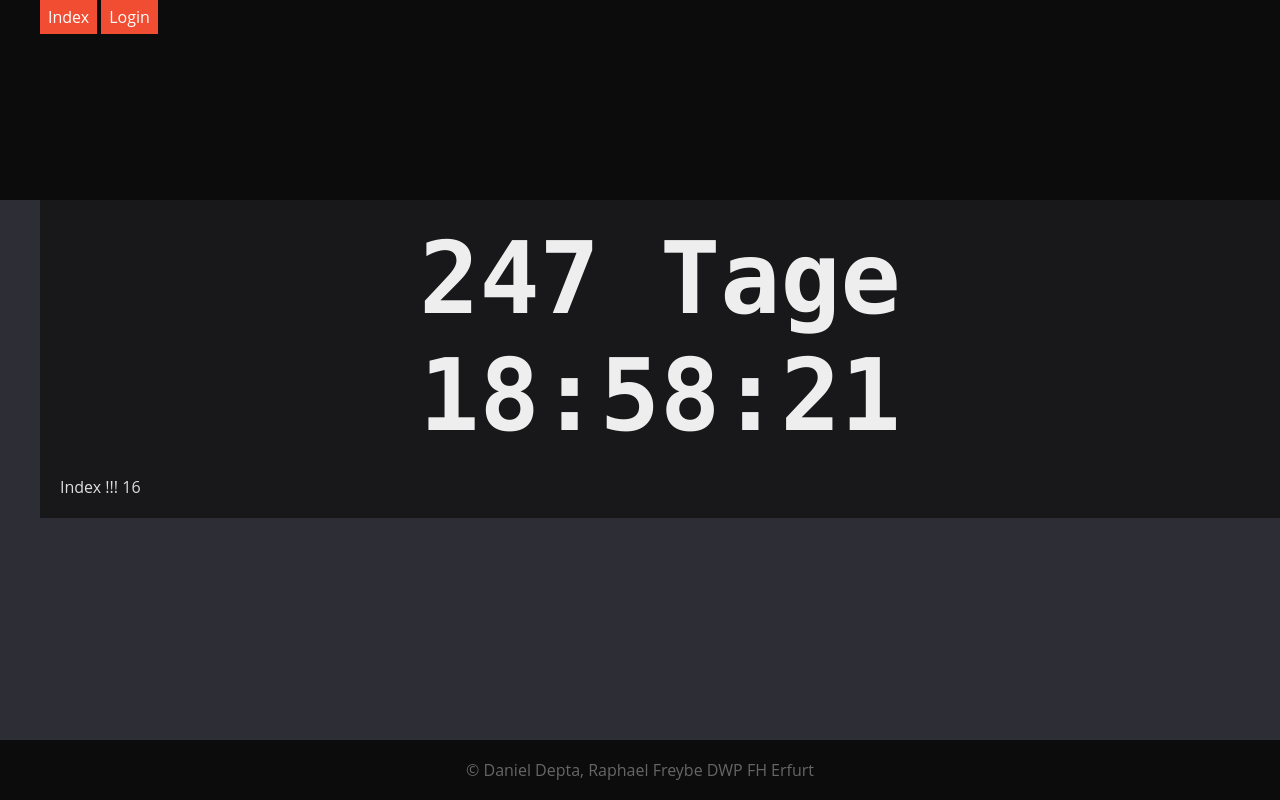
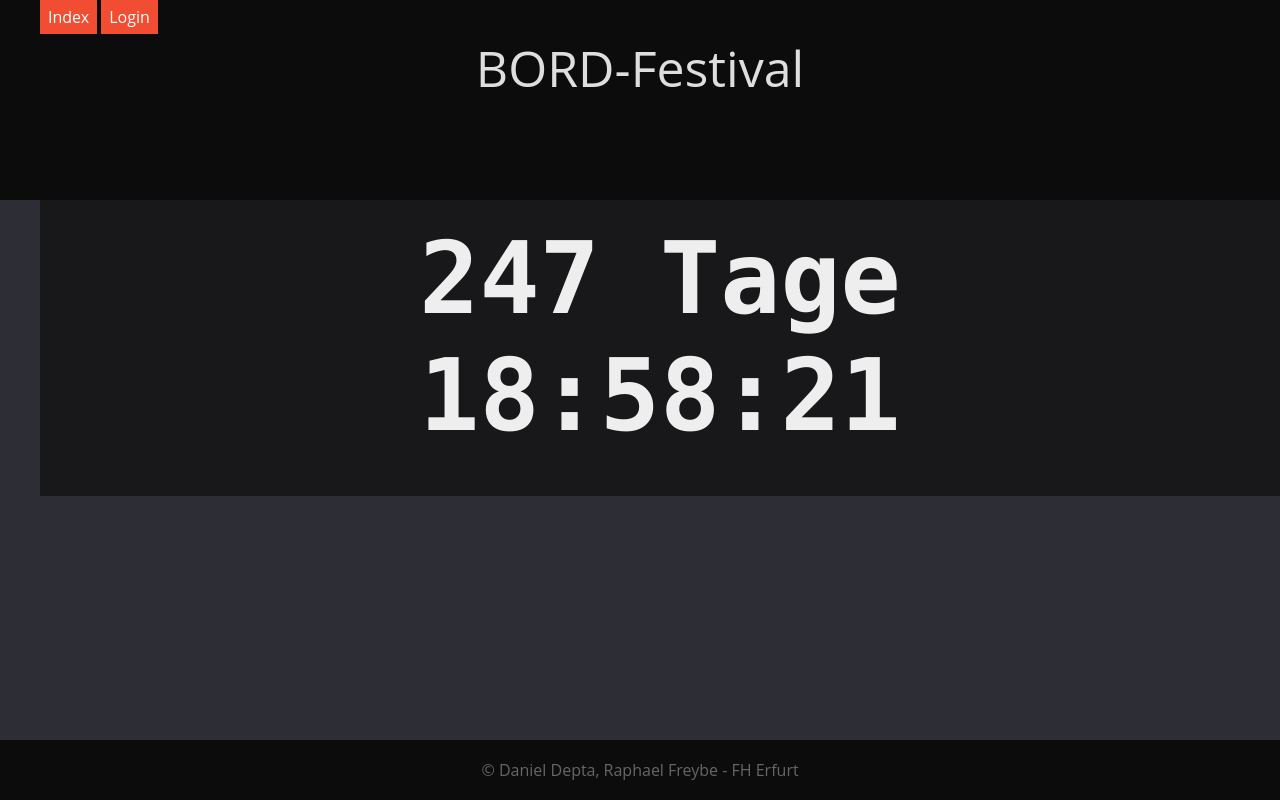
Before and after one commit to fh-erfurt/bord-festival-website, a PHP site: page / in a window 1280 px wide. Run offline with PHP 8.4, Linux system fonts and the light colour scheme.

Commit message:
kleine Inhaltsanpassungen

```diff
--- a/assets/css/layout.css
+++ b/assets/css/layout.css
@@ -57,6 +57,10 @@
 	text-align: center;
 }
 
+.festival-logo {
+	font-size: 50px;
+}
+
 .countdown {
 	font-family: Consolas;
 	font-weight: 800;
--- a/views/layout.php
+++ b/views/layout.php
@@ -24,6 +24,9 @@
 						<?php endif; ?>
 					</ul>
 				</nav>
+				<div class="center">
+					<p class="festival-logo">BORD-Festival</p>
+				</div>
 				</div>
 			</header>
 			<main>
@@ -35,7 +38,7 @@
 			</main>
 		</div>
 		<footer>
-			&copy; Daniel Depta, Raphael Freybe DWP FH Erfurt
+			&copy; Daniel Depta, Raphael Freybe - FH Erfurt
 		</footer>
 	</body>
 </html>
--- a/views/pages/index.php
+++ b/views/pages/index.php
@@ -5,6 +5,3 @@
 </div>
 
 <br/>
-Index !!!
-
-<?=$myValue?>
```
